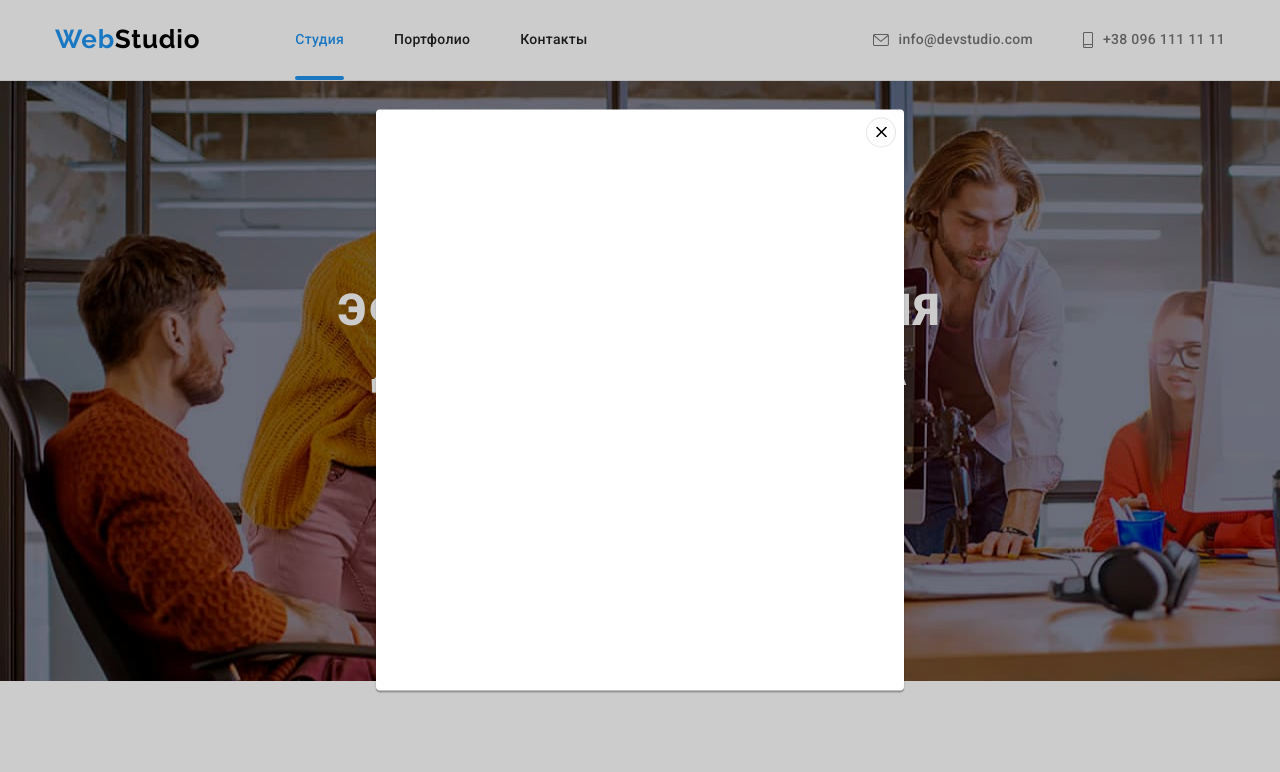
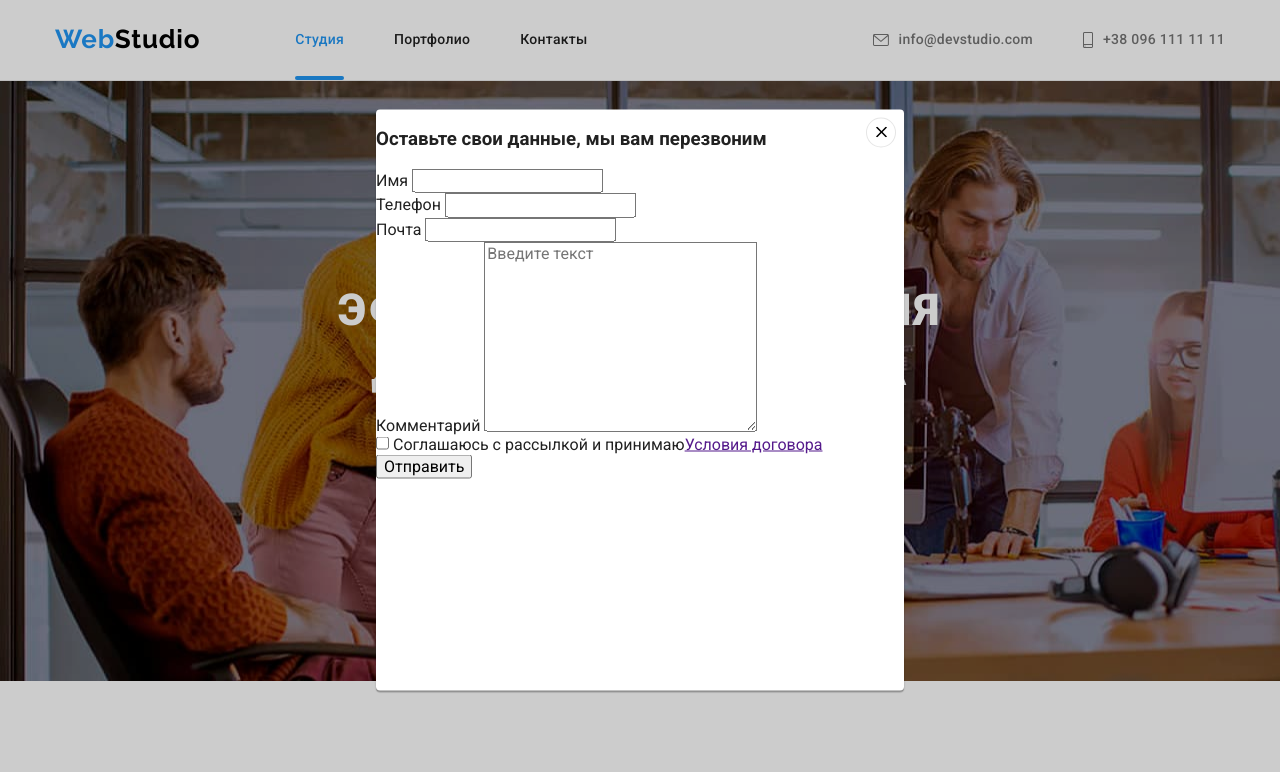
Before and after one commit to DenysKonovalenko/goit-markup-hw-06, a plain HTML site: page index.html in a window 1280 px wide. Both pictures are taken after a click on the button "Заказать услугу". Shown: the top 772 px of the page. Drawn offline with nearby package versions, Linux system fonts and the light colour scheme.

Commit message:
add form

```diff
--- a/index.html
+++ b/index.html
@@ -358,8 +358,16 @@
                     </li>
                 </ul>
             </div>
+            <div class="subscription">
+                <h3 class="subscription">Подпишитесь на рассылку</h3>
+                <input type="email" placeholder="E-mail">
+                <button type="button">Подписаться</button>
+            </div>
         </div>
     </footer>
+
+    <!-- java script -->
+
     <div data-modal class="backdrop is-hidden">
         <div class="modal">
             <button data-modal-close class="close">
@@ -367,8 +375,32 @@
                     <use href="./images/sprite.svg#icon-close"></use>
                 </svg>
             </button>
+            <h3 class="modal-title">Оставьте свои данные, мы вам перезвоним</h3>
+
+            <label for="name">Имя</label>
+            <input type="text" id="name">
+            <br />
+
+            <label for="tel">Телефон</label>
+            <input type="tel" id="tel">
+            <br />
+
+            <label for="mail">Почта</label>
+            <input type="email">
+            <br />
+
+            <label for="comment">Комментарий</label>
+            <textarea name="" id="comment" cols="30" rows="10" placeholder="Введите текст"></textarea>
+            <br />
+
+            <input type="checkbox" id="agree">
+            <label for="agree">Соглашаюсь с рассылкой и принимаю<a href="">Условия договора</a></label>
+
+            <button type="button">Отправить</button>
+
+
+
         </div>
-    </div>
     <script src="./js/modal.js"></script>
 </body>
 </html>
```
Also changed, not shown: images/icon-send.svg (added).
